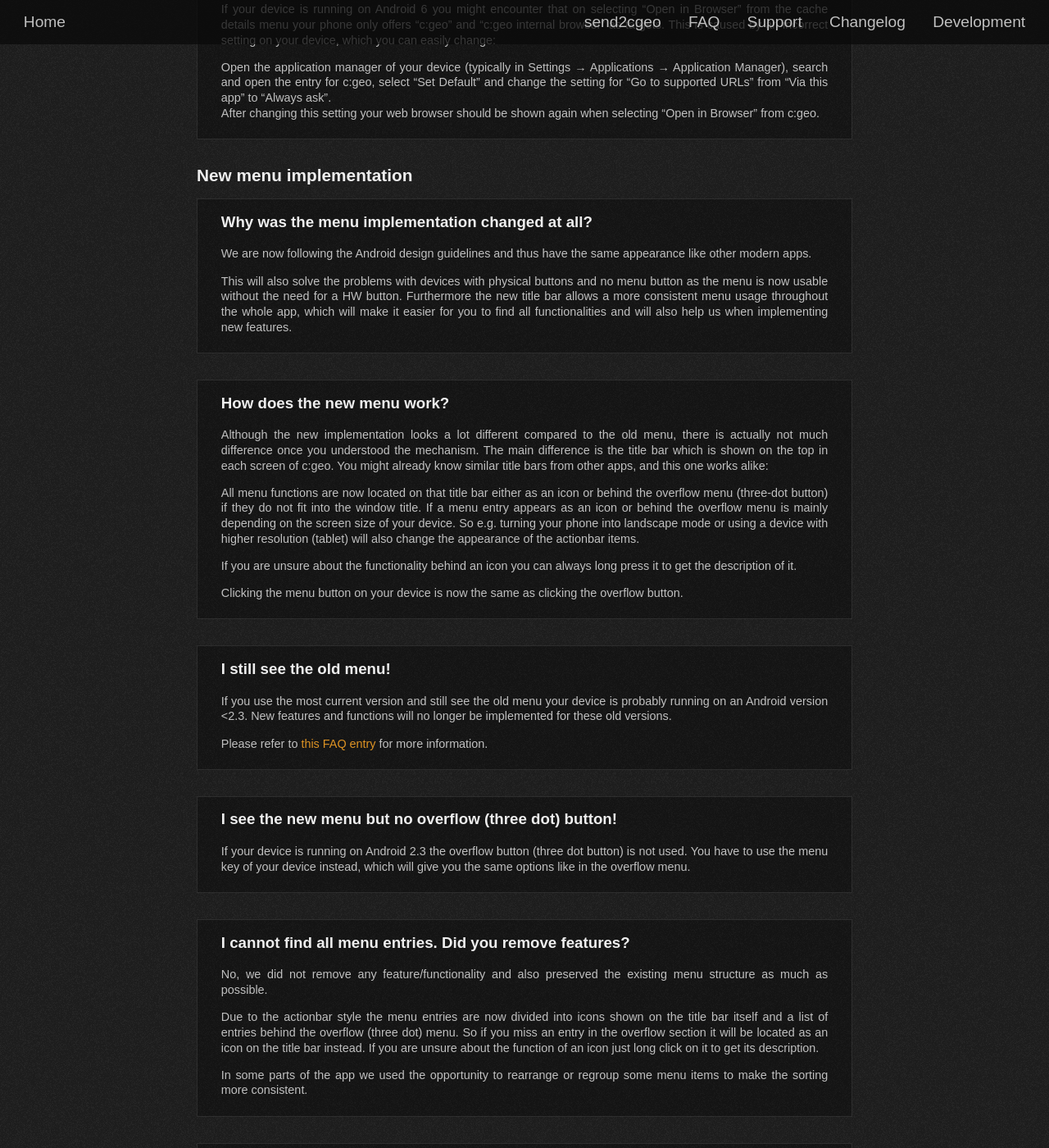
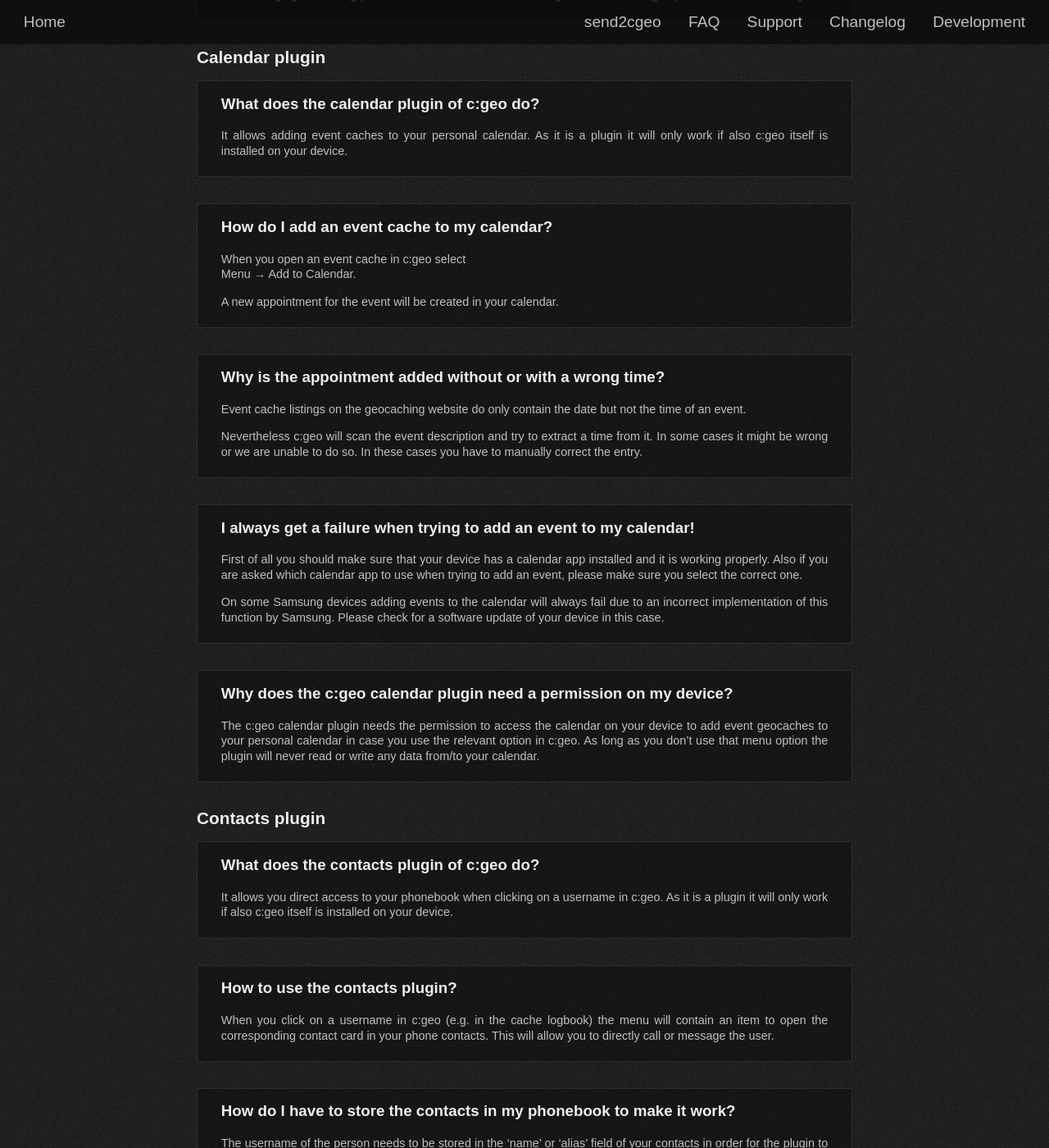
Before and after one commit to cgeo/cgeo.github.io, a Jekyll site: the page built from faq.html, in a window 1280 px wide and 1400 px high, scrolled down 31026 px. Shown: the whole window at 82% size. Built offline with Jekyll 4.4.1, drawn with Linux system fonts in a browser that asks for light colours; some web fonts are replaced; some of the changed text lies outside the part shown.

Commit message:
FAQ: Remove "New menu" section
The menu is no longer new and there have been no related questions on support for a long time.

```diff
--- a/_data/faq.yml
+++ b/_data/faq.yml
@@ -2232,80 +2232,6 @@
                 Open the application manager of your device (typically in Settings → Applications → Application Manager), search and open the entry for c:geo, select "Set Default" and change the setting for "Go to supported URLs" from "Via this app" to "Always ask". \\
                 After changing this setting your web browser should be shown again when selecting "Open in Browser" from c:geo.
 
-
-- id: new-menu-implementation
-  title:
-      en: New menu implementation
-      de: Neues Menü
-  items:
-      - id: actionbar
-        en:
-            title: Why was the menu implementation changed at all?
-            content: |
-                We are now following the Android design guidelines and thus have the same appearance like other modern apps.
-
-                This will also solve the problems with devices with physical buttons and no menu button as the menu is now usable without the need for a HW button.
-                Furthermore the new title bar allows a more consistent menu usage throughout the whole app, which will make it easier for you to find all functionalities and will also help us when implementing new features.
-
-
-      - id: actionbar-introduction
-        en:
-            title: How does the new menu work?
-            content: |
-                Although the new implementation looks a lot different compared to the old menu, there is actually not much difference once you understood the mechanism.
-                The main difference is the title bar which is shown on the top in each screen of c:geo. You might already know similar title bars from other apps, and this one works alike:
-
-                All menu functions are now located on that title bar either as an icon or behind the overflow menu (three-dot button) if they do not fit into the window title.
-                If a menu entry appears as an icon or behind the overflow menu is mainly depending on the screen size of your device.
-                So e.g. turning your phone into landscape mode or using a device with higher resolution (tablet) will also change the appearance of the actionbar items.
-
-                If you are unsure about the functionality behind an icon you can always long press it to get the description of it.
-
-                Clicking the menu button on your device is now the same as clicking the overflow button.
-
-
-      - id: actionbar-android22
-        en:
-            title: I still see the old menu!
-            content: |
-                If you use the most current version and still see the old menu your device is probably running on an Android version <2.3.
-                New features and functions will no longer be implemented for these old versions.
-
-                Please refer to [this FAQ entry](./faq.html#install-fail) for more information.
-
-
-      - id: actionbar-android23
-        en:
-            title: I see the new menu but no overflow (three dot) button!
-            content: |
-                If your device is running on Android 2.3 the overflow button (three dot button) is not used.
-                You have to use the menu key of your device instead, which will give you the same options like in the overflow menu.
-
-
-      - id: actionbar-overflow
-        en:
-            title: I cannot find all menu entries. Did you remove features?
-            content: |
-                No, we did not remove any feature/functionality and also preserved the existing menu structure as much as possible.
-
-                Due to the actionbar style the menu entries are now divided into icons shown on the title bar itself and a list of entries behind the overflow (three dot) menu. So if you miss an entry in the overflow section it will be located as an icon on the title bar instead.
-                If you are unsure about the function of an icon just long click on it to get its description.
-
-                In some parts of the app we used the opportunity to rearrange or regroup some menu items to make the sorting more consistent.
-
-
-      - id: actiobar-compass-changes
-        en:
-            title: The menu Set destination is missing in the compass now!
-            content: |
-                We decided to remove this option while implementing the new menus as it may lead to problems changing the destination directly inside the compass.
-
-                You should instead use the various other functions c:geo offers for setting new target coordinates:
-
-                1. Go to the cache details and swipe to the 'Waypoint' tab. There you can create a new waypoint and afterwards start navigating to it by either long press on the waypoint or short or long click on the compass rose icon shown on the right side of the waypoint list.
-                2. Go to the 'Any destination' menu from the main screen, enter coordinates and start navigating right away.
-
-
 - id: calendar-plugin
   title:
       en: Calendar plugin
```
